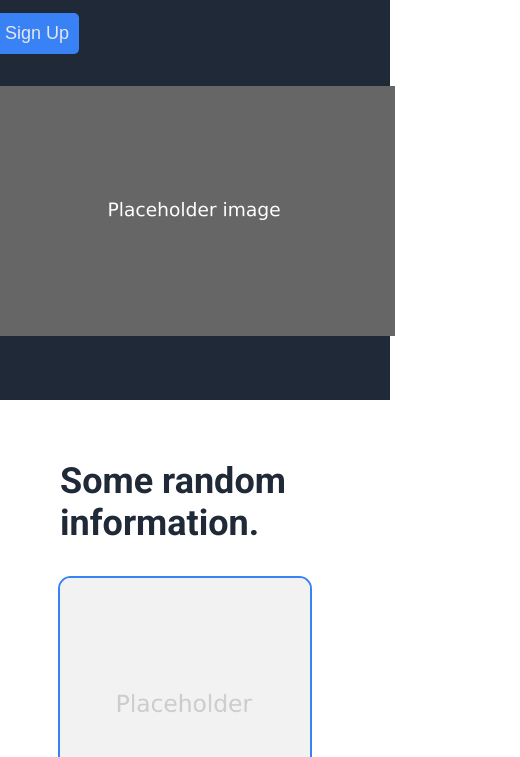
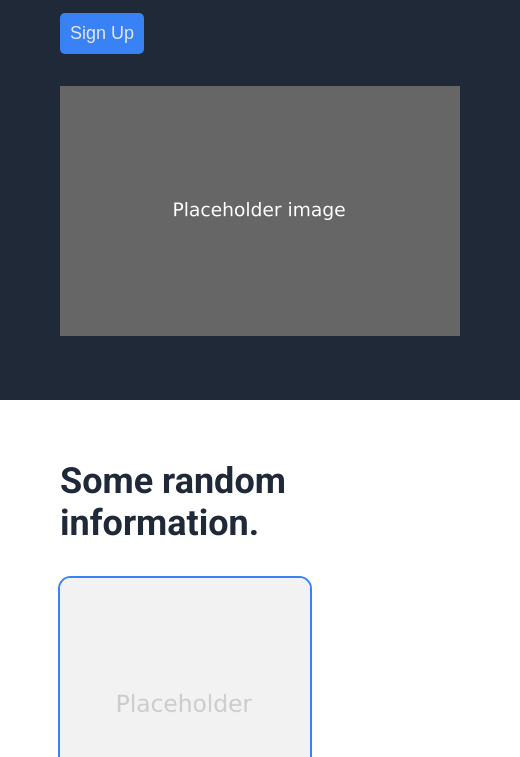
Before and after one commit to ConorMacFadden/OdinFlexLandingPage, a plain HTML site: page index.html in a window 390 px wide. Shown: the part 328-1085 px from the top of the page, 520 px wide, since content can reach past the window. Drawn offline with Linux system fonts and the light colour scheme.

Commit message:
Sets min body width
To correct issue on mobile where the title image placeholder is
larger than the rest of the site a min-width has been set on the
body to ensure the body doesn't shrink more than intended.

```diff
--- a/styles.css
+++ b/styles.css
@@ -7,7 +7,7 @@ body {
     justify-content: space-between;
     min-height: 100vh;
     margin: 0;
-    /*min-width: 1100px;*/
+    min-width: 520px;
 }
 
 .header, .footer, .main {
```
